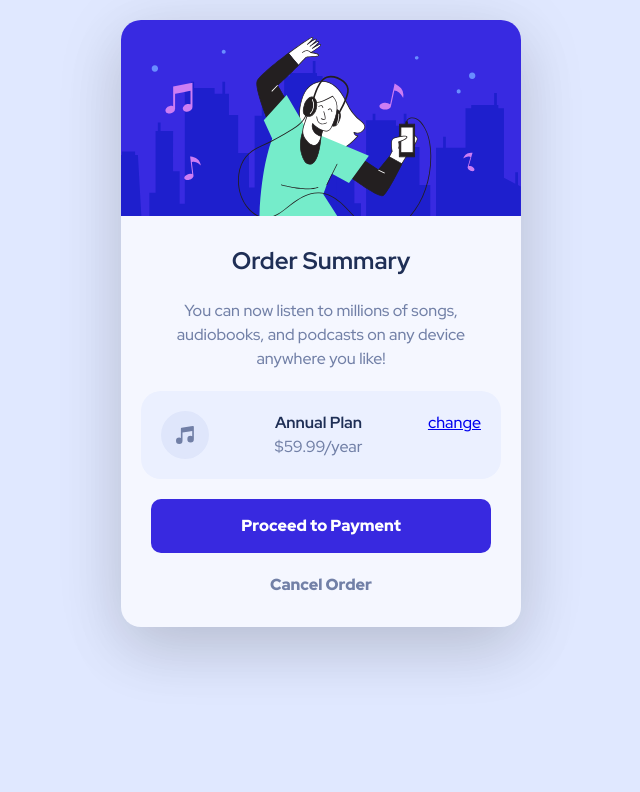
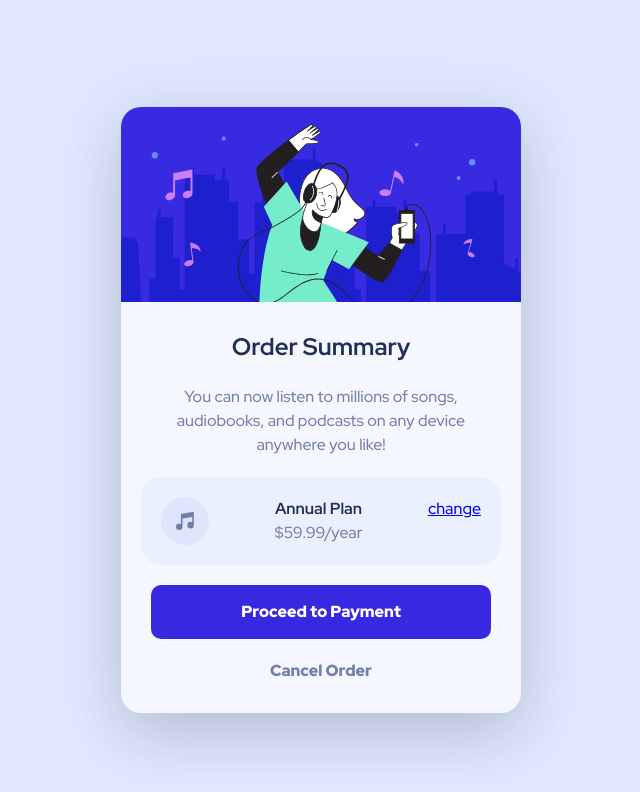
Before and after one commit to chikarl/Order-summary-Frontend-master, a plain HTML site: page index.html in a window 1280 px wide. Shown: the whole page, without its empty margins (319-959 px from the left). Drawn offline with Linux system fonts and the light colour scheme.

Commit message:
Use flex to center the body

```diff
--- a/style.css
+++ b/style.css
@@ -8,59 +8,64 @@
   --Desaturated_blue: hsl(224, 23%, 55%);
   --Dark_blue: hsl(223, 47%, 23%);
 }
+
 * {
   margin: 0;
   padding: 0;
   box-sizing: border-box;
 }
+
 h2,
 h4 {
   color: var(--Dark_blue);
 }
+
 h2 {
   padding: 20px;
 }
+
 body {
   font-family: "Red Hat Display", sans-serif;
   font-size: 16px;
   background-color: var(--Pale_blue);
   height: 100vh;
   font-weight: 500;
-  /* margin: 0 auto; */
+  display: flex;
+  align-items: center;
+  justify-content: center;
 }
+
 p {
   color: var(--Desaturated_blue);
   margin: 0 50px;
 }
+
 .flex-row {
   display: flex;
   flex-direction: row;
   justify-content: space-between;
   margin: 20px 20px;
-  /* text-align: left; */
   border-radius: 20px;
   padding: 20px 20px;
   background-color: hsl(225, 100%, 96%);
 }
+
 .container {
   margin: 20px auto 0;
-  display: flex;
-  flex-direction: column;
   background-color: var(--Very_pale_blue);
   width: 400px;
   text-align: center;
   border-radius: 20px;
   line-height: 1.5;
-  /* align-items: center; */
-  /* justify-content: center; */
-  /* align-self: center; */
   box-shadow: 0 10px 70px 0 rgba(0, 0, 0, 0.1), 0 26px 60px 0 rgba(0, 0, 0, 0.1);
 }
+
 .container .img img {
   border-top-left-radius: 20px;
   border-top-right-radius: 20px;
   width: 400px;
 }
+
 .btn-pay {
   background-color: var(--Bright_blue);
   padding: 15px 0;
@@ -70,15 +75,18 @@ p {
 
   /* box-shadow: 0 10px 10px 0 hsl(245, 75%, 52%), 0 6px 20px 0 rgba(0, 0, 0, 0.19); */
 }
+
 .btn-pay a {
   text-decoration: none;
   color: #fff;
 }
+
 .btn a {
   text-decoration: none;
   color: var(--Desaturated_blue);
   font-weight: 900;
 }
+
 .btn {
   margin-bottom: 30px;
 }
```
